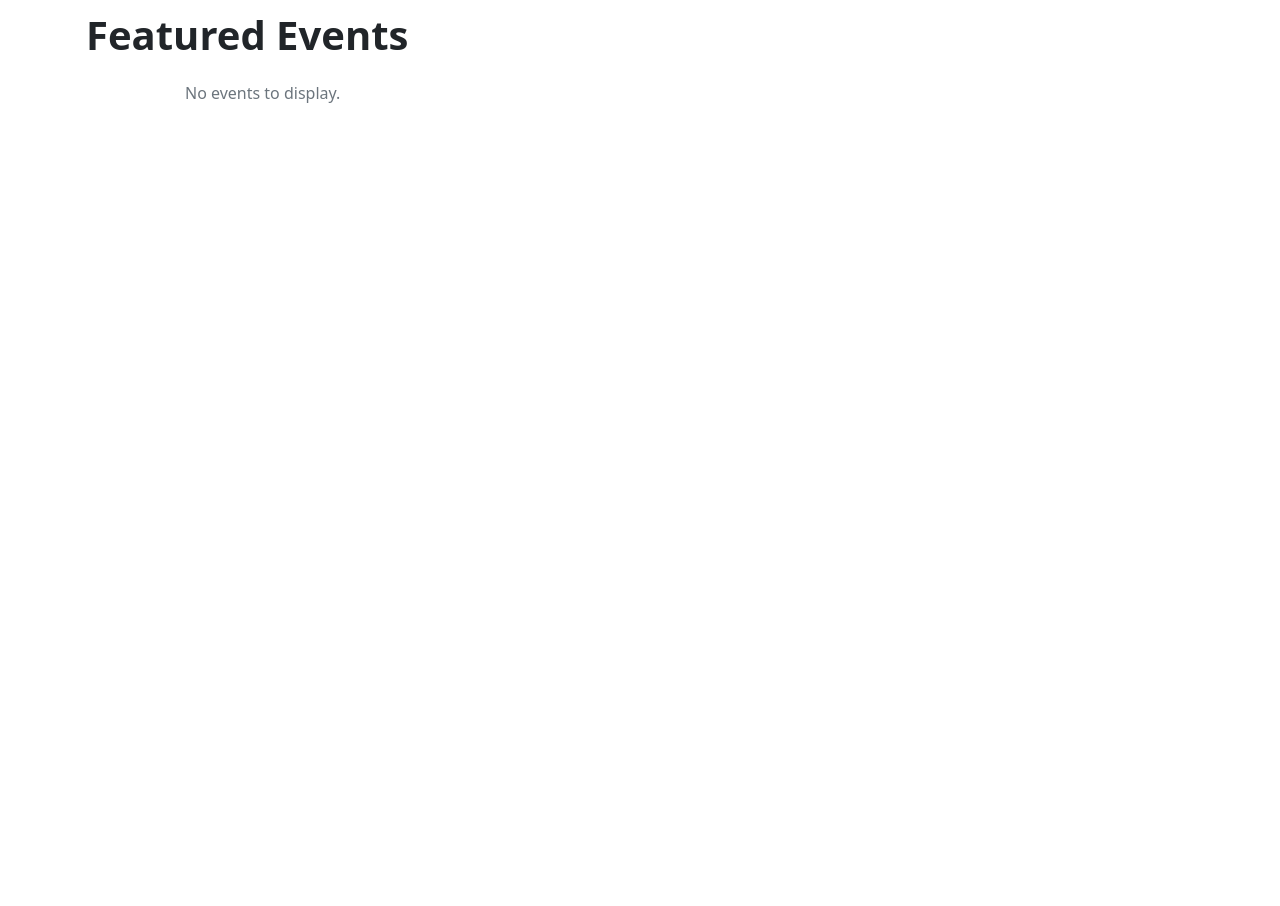
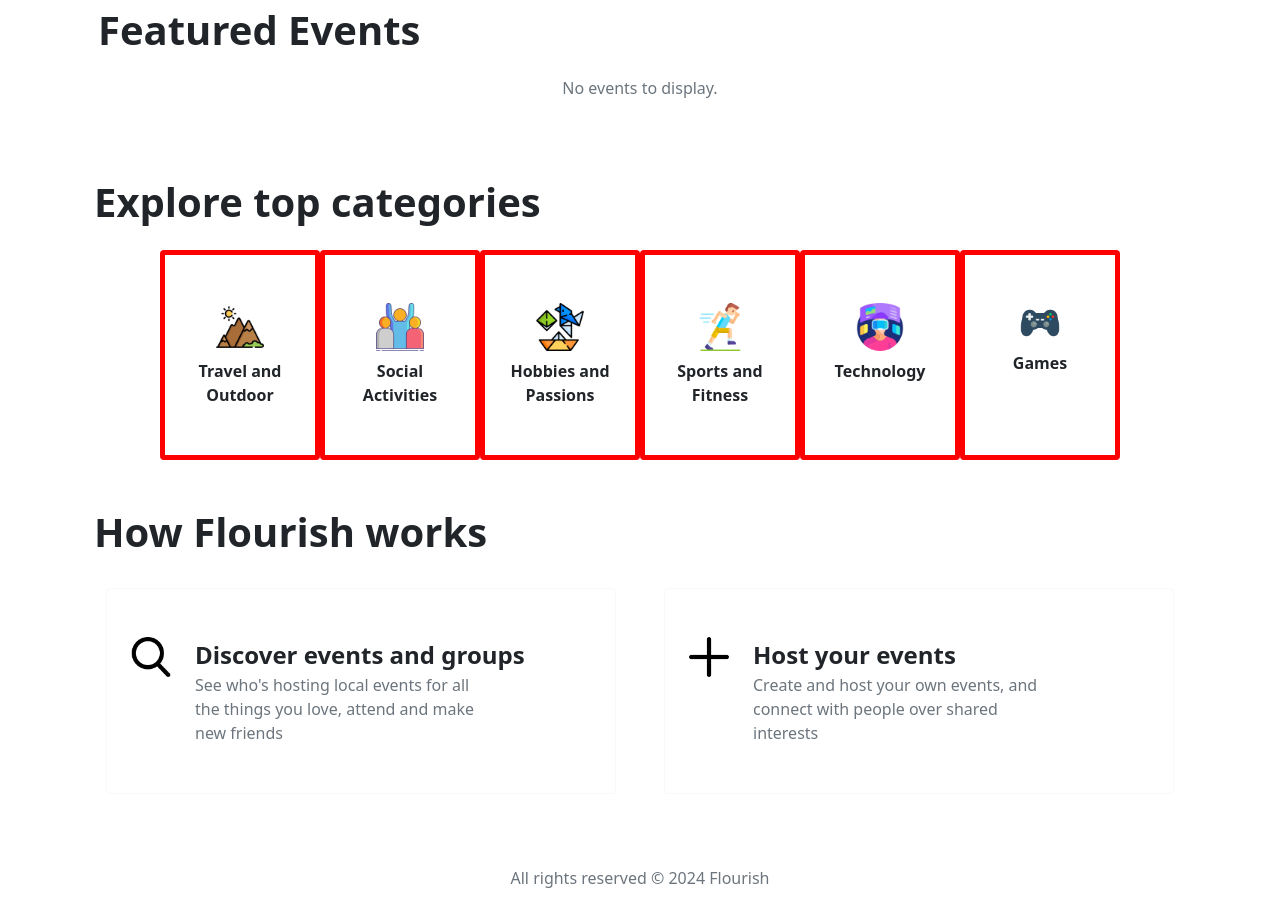
Before and after one commit to basuabhirup/flourish_backend, a Django app: template events/templates/events/index.html in a window 1280 px wide. Shown: the part 778-1684 px from the top of the page. Before the commit the page ends 881 px from the top, so only its background shows below. Run offline with Django 5.2, Linux system fonts and the light colour scheme; the template is opened without the code that fills it, so the values that code supplies are empty.

Commit message:
Complete UI of landing page, add categories and how-to sections

```diff
--- a/events/static/events/styles.css
+++ b/events/static/events/styles.css
@@ -9,3 +9,8 @@
 .side-text:hover {
   color: #a020f0;
 }
+
+.category {
+  width: 10rem;
+  border: 5px solid red;
+}
--- a/events/templates/events/index.html
+++ b/events/templates/events/index.html
@@ -25,6 +25,7 @@
         </div>
     </div>
 </div>
+
 <div class="container p-3 mb-5">
     <div class="row mb-0">
         <span class="display-6 fw-bold text-start w-75">Featured Events</span>
@@ -34,7 +35,7 @@
         </span>
         {% endif %}
     </div>
-    <div class="events row row-cols-1 row-cols-md-2 row-cols-lg-3 row-cols-xxl-4 g-4 mt-2">
+    <div class="events row row-cols-1 row-cols-md-2 row-cols-lg-3 row-cols-xxl-4 g-4 mt-2 justify-content-sm-center">
         {% for event in events %}
         <div class="event col mb-3" role="button">
             <div class="card">
@@ -56,4 +57,86 @@
         {% endfor %}
     </div>
 </div>
+
+<div class="container my-5">
+    <div class="row mb-0">
+        <span class="display-6 fw-bold text-start w-75">Explore top categories</span>
+    </div>
+    <div class="categories row d-flex justify-content-sm-center mt-2">
+        <span class="category col-sm-6 col-md-4 col-lg-3 col-xl-2 btn btn-outline-light text-dark px-4 py-5 mt-3">
+            <span class="d-block mb-2">
+                {% load static %}
+                <img src="{% static 'events/images/mountain.png' %}" alt="" width="48">
+            </span>
+            <span class="d-block fw-bold">Travel and Outdoor</span>
+        </span>
+        <span class="category col-sm-6 col-md-4 col-lg-3 col-xl-2 btn btn-outline-light text-dark px-4 py-5 mt-3">
+            <span class="d-block mb-2">
+                {% load static %}
+                <img src="{% static 'events/images/groups.png' %}" alt="" width="48">
+            </span>
+            <span class="d-block fw-bold">Social Activities</span>
+        </span>
+        <span class="category col-sm-6 col-md-4 col-lg-3 col-xl-2 btn btn-outline-light text-dark px-4 py-5 mt-3">
+            <span class="d-block mb-2">
+                {% load static %}
+                <img src="{% static 'events/images/origami.png' %}" alt="" width="48">
+            </span>
+            <span class="d-block fw-bold">Hobbies and Passions</span>
+        </span>
+        <span class="category col-sm-6 col-md-4 col-lg-3 col-xl-2 btn btn-outline-light text-dark px-4 py-5 mt-3">
+            <span class="d-block mb-2">
+                {% load static %}
+                <img src="{% static 'events/images/running.png' %}" alt="" width="48">
+            </span>
+            <span class="d-block fw-bold">Sports and Fitness</span>
+        </span>
+        <span class="category col-sm-6 col-md-4 col-lg-3 col-xl-2 btn btn-outline-light text-dark px-4 py-5 mt-3">
+            <span class="d-block mb-2">
+                {% load static %}
+                <img src="{% static 'events/images/virtual-reality.png' %}" alt="" width="48">
+            </span>
+            <span class="d-block fw-bold">Technology</span>
+        </span>
+        <span class="category col-sm-6 col-md-4 col-lg-3 col-xl-2 btn btn-outline-light text-dark px-4 py-5 mt-3">
+            <span class="d-block mb-2">
+                {% load static %}
+                <img src="{% static 'events/images/joystick.png' %}" alt="" width="40">
+            </span>
+            <span class="d-block fw-bold">Games</span>
+        </span>
+    </div>
+</div>
+
+<div class="container my-5">
+    <div class="row mb-0">
+        <span class="display-6 fw-bold text-start w-75">How Flourish works</span>
+    </div>
+    <div class="row d-flex justify-content-sm-center mt-2">
+        <span class="col-md-6 p-3">
+            <div class="d-flex m-2 btn  btn btn-outline-light px-3 py-5 text-start text-dark">
+                <span class="ms-2 me-4">
+                    {% load static %}
+                    <img src="{% static 'events/images/search.png' %}" alt="" width="40">
+                </span>
+                <span class="d-flex flex-column">
+                    <div class="fs-4 fw-bold">Discover events and groups</div>
+                    <span class="text-secondary d-block w-75">See who's hosting local events for all the things you love, attend and make new friends</span>
+                </span>
+            </div>
+        </span>
+        <span class="col-md-6 p-3">
+            <div class="d-flex m-2 btn  btn btn-outline-light px-3 py-5 text-start text-dark">
+                <span class="ms-2 me-4">
+                    {% load static %}
+                    <img src="{% static 'events/images/plus.png' %}" alt="" width="40">
+                </span>
+                <span class="d-flex flex-column">
+                    <div class="fs-4 fw-bold">Host your events</div>
+                    <span class="text-secondary d-block w-75">Create and host your own events, and connect with people over shared interests</span>
+                </span>
+            </div>
+        </span>
+    </div>
+</div>
 {% endblock %}
--- a/events/templates/events/layout.html
+++ b/events/templates/events/layout.html
@@ -33,12 +33,6 @@
                     </div>
                 </form>
 
-
-
-                <!-- <ul class="nav col-12 col-lg-auto me-lg-auto mb-2 justify-content-center mb-md-0 border border-danger">
-                        <li><a href="#" class="nav-link px-2 text-secondary">Home</a></li>
-                    </ul>         -->
-
                 <div class="text-end">
                     <button type="button" class="btn btn-outline-warning me-2">Login</button>
                     <button type="button" class="btn btn-warning">Sign-up</button>
@@ -46,8 +40,18 @@
             </div>
         </div>
     </header>
-    {% block body %}
-    {% endblock %}
+
+
+    <main class="container" role="main">
+        {% block body %}
+        {% endblock %}
+    </main>
+
+    <footer class="footer">
+        <div class="container text-center my-3">
+            <span class="text-muted">All rights reserved © 2024 Flourish</span>
+        </div>
+    </footer>
 </body>
 
 </html>
```
Also changed, not shown: events/views.py (+33 -0 lines), events/static/events/images/groups.png (added), events/static/events/images/joystick.png (added), events/static/events/images/mountain.png (added), events/static/events/images/origami.png (added), events/static/events/images/plus.png (added), events/static/events/images/running.png (added), events/static/events/images/search.png (added), events/static/events/images/virtual-reality.png (added).
